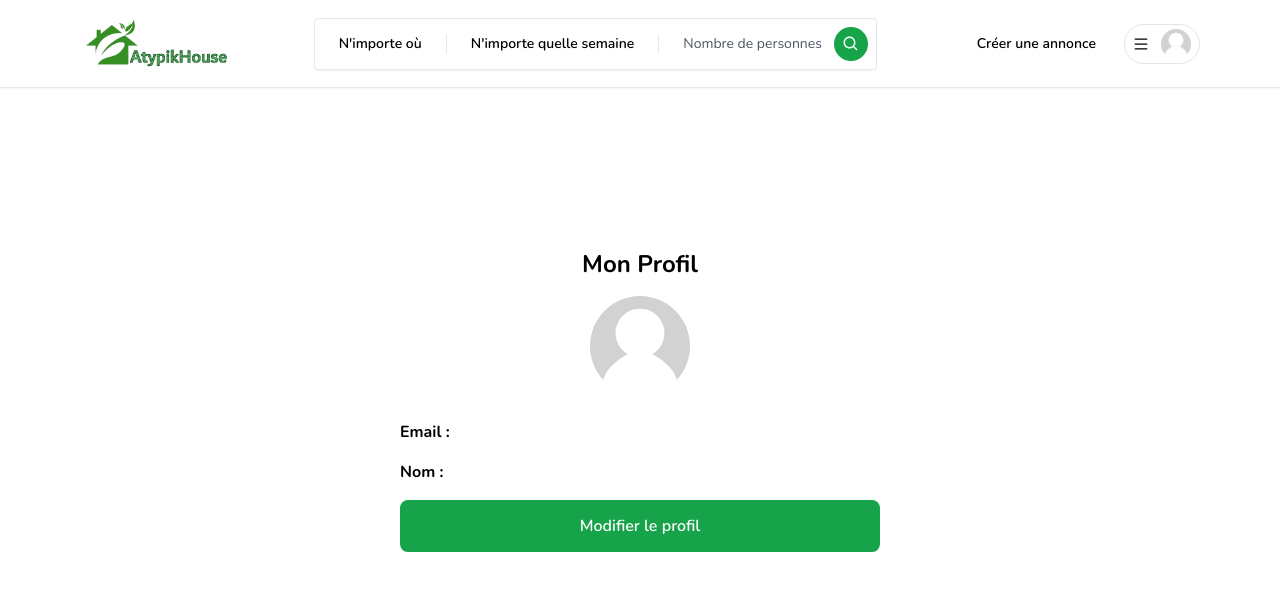
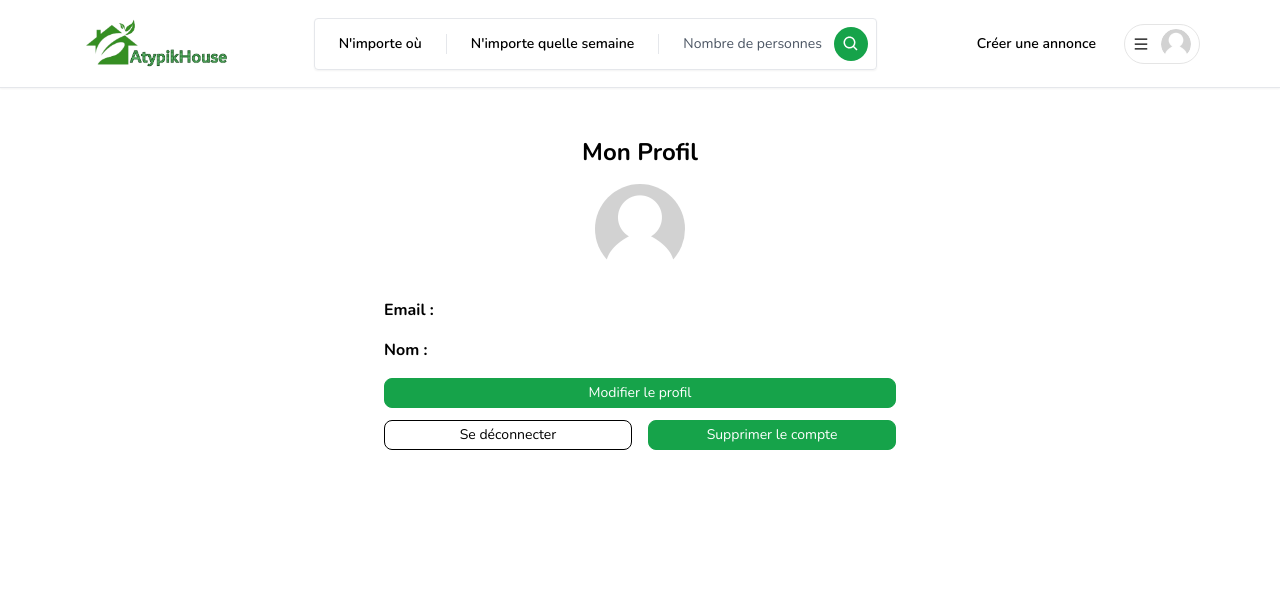
Before and after one commit to ulrichfots/atypikHouse, a Next.js app: page /profil in a window 1280 px wide. Shown: the top 590 px of the page. Built offline with nearby package versions, Linux system fonts and the light colour scheme; no server answers; what world-countries would draw is missing.

Commit message:
mise à jour de la photo de profil et suppresion du compte

```diff
--- /dev/null
+++ b/src/app/api/profile/delete/route.ts
@@ -0,0 +1,23 @@
+import { NextResponse } from "next/server";
+import prisma from "@/app/libs/prismadb";
+import getCurrentUser from "@/app/actions/getCurrentUser";
+
+export async function DELETE(request: Request) {
+  const currentUser = await getCurrentUser();
+
+  if (!currentUser) {
+    return NextResponse.error();
+  }
+
+  try {
+    await prisma.user.delete({
+      where: {
+        id: currentUser.id
+      }
+    });
+
+    return NextResponse.json({ message: "User deleted successfully" });
+  } catch (error) {
+    return NextResponse.json({ error: "Failed to delete user" }, { status: 500 });
+  }
+}
--- a/src/app/components/Avatar.tsx
+++ b/src/app/components/Avatar.tsx
@@ -6,7 +6,10 @@ interface AvatarProps {
 }
 const Avatar: React.FC<AvatarProps> = ({src}) => {
   return (
+
+    <div className="relative w-[30px] h-[30px] overflow-hidden rounded-full">
     <Image  className="rounded-full cursor-pointer" src= {src || "/images/placeholder.jpg"} alt="Avatar" width="30" height="30"/>
+    </div>
 )
 }
 export default Avatar
--- a/src/app/components/Inputs/ImageUpload.tsx
+++ b/src/app/components/Inputs/ImageUpload.tsx
@@ -26,7 +26,7 @@ const ImageUpload: React.FC<ImageUploadProps> = ({
 
   return (
     <CldUploadWidget
-      onUpload = {handleUpload}
+      onSuccess = {handleUpload}
       uploadPreset="csjdlezj"
       options={{
         maxFiles: 1
--- a/src/app/components/modals/LoginModal.tsx
+++ b/src/app/components/modals/LoginModal.tsx
@@ -132,7 +132,7 @@ const LoginModal = () => {
       disabled={isLoading}
       isOpen={loginModal.isOpen}
       title="Connexion"
-      actionLabel="Continue"
+      actionLabel="Se connecter"
       onClose={loginModal.onClose}
       onSubmit={handleSubmit(onSubmit)}
       body={bodyContent}
--- a/src/app/components/navbar/UserMenu.tsx
+++ b/src/app/components/navbar/UserMenu.tsx
@@ -68,7 +68,7 @@ const UserMenu: React.FC<UserMenuProps> = ({ currentUser }) => {
                                 {/* <MenuItem onClick={() => router.push('/loggerants')} label="login" /> */}
 
                                 <hr />
-                                <MenuItem onClick={() => signOut()} label="Se deconnecter" />
+                                <MenuItem  onClick={() => signOut({ callbackUrl: '/' })} label="Se déconnecter" />
                             </>
                         ) : (
                             <>
--- a/src/app/profil/edit/page.tsx
+++ b/src/app/profil/edit/page.tsx
@@ -97,11 +97,13 @@
 import { useState, useEffect } from 'react';
 import { useRouter } from 'next/navigation';
 import Button from '@/app/components/Button';
+import ImageUpload from '@/app/components/Inputs/ImageUpload';
 
 const EditProfilePage = () => {
   const [name, setName] = useState('');
   const [email, setEmail] = useState('');
-  const [image, setImage] = useState('');
+  // const [image, setImage] = useState('');
+  const [imageSrc, setImageSrc] = useState('');
   const router = useRouter();
 
   useEffect(() => {
@@ -110,7 +112,7 @@ const EditProfilePage = () => {
       const userData = await response.json();
       setName(userData.name || '');
       setEmail(userData.email || '');
-      setImage(userData.image || '');
+      setImageSrc(userData.image || '');
     };
     fetchUser();
   }, []);
@@ -120,7 +122,7 @@ const EditProfilePage = () => {
     const response = await fetch('/api/profile', {
       method: 'PUT',
       headers: { 'Content-Type': 'application/json' },
-      body: JSON.stringify({ name, email, image }),
+      body: JSON.stringify({ name, email, image: imageSrc }),
     });
     if (response.ok) {
       router.push('/profil');
@@ -131,7 +133,7 @@ const EditProfilePage = () => {
   };
 
   return (
-    <div className="justify-center items-center flex overflow-x-hidden overflow-y-auto fixed inset-0 outline-none">
+    <div className="justify-center items-center flex overflow-x-hidden overflow-y-auto inset-0 outline-none">
       <div className="relative w-full md:w-4/6 lg:w-3/6 xl:w-2/5 my-6 mx-auto h-full lg:h-auto md:h-auto">
 
         <div className="container mx-auto p-4">
@@ -157,17 +159,13 @@ const EditProfilePage = () => {
                 className="w-full px-3 py-2 border rounded"
               />
             </div>
-
-            {/* <div>
-              <label htmlFor="image" className="block">URL de l'image</label>
-              <input
-                type="text"
-                id="image"
-                value={image}
-                onChange={(e) => setImage(e.target.value)}
-                className="w-full px-3 py-2 border rounded"
+            <div>
+              <label className="block">Image de profil</label>
+              <ImageUpload
+                onChange={(value) => setImageSrc(value)}
+                value={imageSrc}
               />
-            </div> */}
+            </div>
             <Button
               label="Enregistrer les modifications"
               onClick={(e) => {
@@ -177,10 +175,6 @@ const EditProfilePage = () => {
             />
           </form>
 
-
-
-
-
           <div className="flex flex-col gap-2 py-3">
             <div className="flex flex-row items-center gap-4 w-full">
               <Button label="Annuler" outline onClick={goback} />
@@ -188,9 +182,6 @@ const EditProfilePage = () => {
             </div>
           </div>
 
-          {/* <div className="space-y-4">
-            <Button label="Changer le mot de passe" onClick={() => router.push('/profil/change-password')} />
-          </div> */}
         </div>
       </div>
     </div>
--- a/src/app/profil/page.tsx
+++ b/src/app/profil/page.tsx
@@ -1,135 +1,3 @@
-// "use client";
-
-// import { useState, useEffect } from 'react';
-// import { useRouter } from 'next/navigation';
-// import axios from 'axios';
-
-// const ProfilePage = () => {
-//   const [name, setName] = useState('');
-//   const [email, setEmail] = useState('');
-//   const [password, setPassword] = useState('');
-//   const [loading, setLoading] = useState(true);
-//   const [error, setError] = useState<string | null>(null);
-//   const [isEditing, setIsEditing] = useState(false);
-//   const router = useRouter();
-
-//   useEffect(() => {
-//     const fetchUser = async () => {
-//       try {
-//         const response = await axios.get('/api/user/profile');
-//         const user = response.data;
-//         setName(user.name || '');
-//         setEmail(user.email || '');
-//       } catch (error) {
-//         setError("Échec de la récupération de l'utilisateur");
-//       } finally {
-//         setLoading(false);
-//       }
-//     };
-
-//     fetchUser();
-//   }, []);
-
-//   const handleEdit = () => {
-//     setIsEditing(true);
-//   };
-
-//   const handleCancel = () => {
-//     setIsEditing(false);
-//   };
-
-//   const handleSubmit = async (e: React.FormEvent) => {
-//     e.preventDefault();
-//     try {
-//       await axios.put('/api/user/update', { name, email, password });
-//       setIsEditing(false);
-//       router.push('/profil');
-//     } catch (error) {
-//       setError('Échec de la mise à jour du profil');
-//     }
-//   };
-
-//   const handleDelete = async () => {
-//     try {
-//       await axios.delete('/api/user/delete');
-//       router.push('/api/auth/signout');
-//     } catch (error) {
-//       setError('Échec de la suppression du compte');
-//     }
-//   };
-
-//   if (loading) {
-//     return <p>Chargement...</p>;
-//   }
-
-//   if (error) {
-//     return <p>{error}</p>;
-//   }
-
-//   return (
-
-//     <div className="flex flex-col items-center justify-center min-h-screen py-2 bg-gray-100">
-//       <h1 className="text-2xl font-bold mb-4">Page de profil</h1>
-//       {isEditing ? (
-//         <form onSubmit={handleSubmit} className="w-full max-w-sm bg-white p-6 rounded shadow-md">
-//           <div className="mb-4">
-//             <label htmlFor="name" className="block text-gray-700 font-bold mb-2">Nom</label>
-//             <input
-//               type="text"
-//               id="name"
-//               value={name}
-//               onChange={(e) => setName(e.target.value)}
-//               className="w-full px-3 py-2 border rounded"
-//             />
-//           </div>
-//           <div className="mb-4">
-//             <label htmlFor="email" className="block text-gray-700 font-bold mb-2">Email</label>
-//             <input
-//               type="email"
-//               id="email"
-//               value={email}
-//               onChange={(e) => setEmail(e.target.value)}
-//               className="w-full px-3 py-2 border rounded"
-//             />
-//           </div>
-//           <div className="mb-4">
-//             <label htmlFor="password" className="block text-gray-700 font-bold mb-2">Mot de passe</label>
-//             <input
-//               type="password"
-//               id="password"
-//               value={password}
-//               onChange={(e) => setPassword(e.target.value)}
-//               className="w-full px-3 py-2 border rounded"
-//             />
-//           </div>
-//           <div className="flex justify-between">
-//             <button type="submit" className="bg-blue-500 text-white px-4 py-2 rounded hover:bg-blue-600">
-//               Enregistrer les modifications
-//             </button>
-//             <button type="button" onClick={handleCancel} className="bg-gray-500 text-white px-4 py-2 rounded hover:bg-gray-600">
-//               Annuler
-//             </button>
-//           </div>
-//         </form>
-//       ) : (
-//         <div className="w-full max-w-sm bg-white p-6 rounded shadow-md text-center">
-//           <p className="mb-4"><strong>Nom :</strong> {name}</p>
-//           <p className="mb-4"><strong>Email :</strong> {email}</p>
-//           <div className="flex justify-between">
-//             <button onClick={handleEdit} className="bg-yellow-500 text-white px-4 py-2 rounded hover:bg-yellow-600">
-//               Modifier le profil
-//             </button>
-//             <button onClick={handleDelete} className="bg-red-500 text-white px-4 py-2 rounded hover:bg-red-600">
-//               Supprimer le compte
-//             </button>
-//           </div>
-//         </div>
-//       )}
-//     </div>
-//   );
-// };
-
-// export default ProfilePage;
 'use client';
 
 import Image from 'next/image';
@@ -137,11 +5,33 @@ import { useState, useEffect } from 'react';
 import { useSession } from 'next-auth/react';
 import Button from '@/app/components/Button';
 import { useRouter } from 'next/navigation';
+import { signOut } from 'next-auth/react';
+import { toast } from 'react-hot-toast';
+import axios from 'axios';
+import Modal from '../components/modals/Modal';
 
 const ProfilePage = () => {
   const { data: session } = useSession();
   const [user, setUser] = useState<{ image?: string; name: string; email: string } | null>(null);
   const router = useRouter();
+
+  const [isDeleteModalOpen, setIsDeleteModalOpen] = useState(false);
+
+  const handleDeleteClick = () => {
+    setIsDeleteModalOpen(true);
+  };
+
+
+  const handleConfirmDelete = async () => {
+    try {
+      await axios.delete('/api/profile/delete');
+      toast.success('Compte supprimé avec succès');
+      signOut({ callbackUrl: '/' });
+    } catch (error) {
+      toast.error('Erreur lors de la suppression du compte');
+    }
+    setIsDeleteModalOpen(false);
+  };
 
   useEffect(() => {
     const fetchUser = async () => {
@@ -155,29 +45,52 @@ const ProfilePage = () => {
   if (!user) return <div>Loading...</div>;
 
   return (
-    <div className="justify-center items-center flex overflow-x-hidden overflow-y-auto fixed inset-0 outline-none">
+    <div className="justify-center items-center flex overflow-x-hidden overflow-y-auto inset-0  outline-none">
       <div className="relative w-full md:w-4/6 lg:w-3/6 xl:w-2/5 my-6 mx-auto h-full lg:h-auto md:h-auto">
-        <div className="container mx-auto p-4">
+        <div className="container mx-auto ">
           <h1 className="text-2xl text-center font-bold mb-4">Mon Profil</h1>
           <div className="flex flex-col items-center mb-4">
+            <div className="relative w-[90px] h-[90px] overflow-hidden rounded-full">
               <Image
                 src={user.image || '/images/placeholder.jpg'}
                 alt="Profile"
-              width={100}
-              height={100}
-              className="rounded-full"
+                layout="fill"
+                objectFit="cover"
+                className="absolute inset-0"
               />
+            </div>
             <h2 className="text-xl mt-2">{user.name}</h2>
           </div>
           <div className="space-y-4">
               <p><strong>Email : </strong> {user.email}</p>
 
               <p><strong>Nom : </strong> {user.name}</p>
-            <Button label="Modifier le profil" onClick={() => router.push('/profil/edit')} />
-            {/* <Button label="Changer le mot de passe" onClick={() => router.push('/profil/change-password')} /> */}
+              <Button label="Modifier le profil" small onClick={() => router.push('/profil/edit')} />
+          </div>
+
+            <div className="flex flex-col gap-2 py-3">
+                <div className="flex flex-row items-center gap-4 w-full">
+                  <Button label="Se déconnecter" outline small
+                  onClick={() => signOut({ callbackUrl: '/' })}  />
+                 <Button
+                    label="Supprimer le compte"
+                    small
+                    onClick={handleDeleteClick}
+                  />
                 </div>
             </div>
         </div>
+      </div>
+      <Modal
+        isOpen={isDeleteModalOpen}
+        onClose={() => setIsDeleteModalOpen(false)}
+        onSubmit={handleConfirmDelete}
+        title="Confirmer la suppression"
+        body={<p>Êtes-vous sûr de vouloir supprimer votre compte ? Cette action est irréversible.</p>}
+        actionLabel="Supprimer"
+        secondaryActionLabel="Annuler"
+        secondaryAction={() => setIsDeleteModalOpen(false)}
+      />
     </div>
   );
 };
```
Lines whose indentation alone changed are shown as unchanged.
